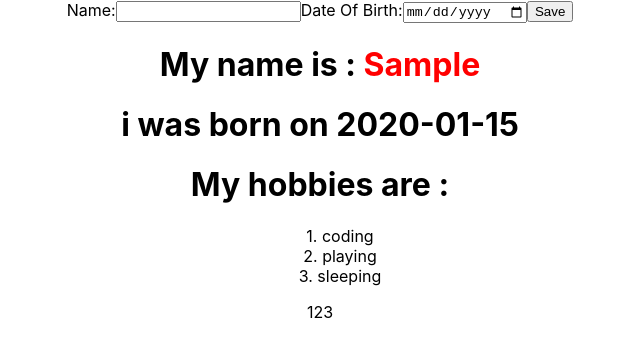
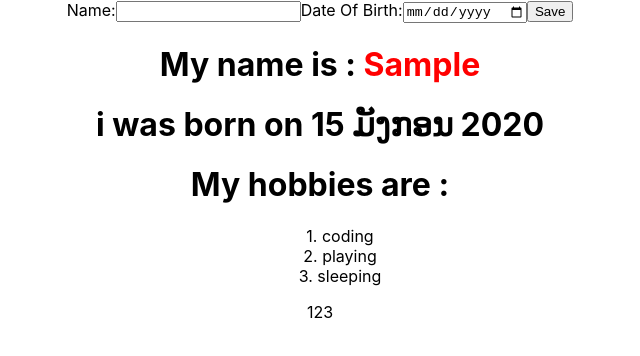
Before and after one commit to somphonee/starter-react-app, a React (Create React App) app: page / in a window 1280 px wide. Both pictures are taken after typing "Sample", "2020-01-15" into the empty fields and a click on the button "Save". Shown: the top 356 px of the page, without its empty margins (320-960 px from the left). Built offline with nearby package versions, Linux system fonts and the light colour scheme.

Commit message:
[ADD] integrate dayjs for date formatting and add Buddhist Era support

```diff
--- a/package.json
+++ b/package.json
@@ -6,6 +6,8 @@
     "@testing-library/jest-dom": "^5.14.1",
     "@testing-library/react": "^13.0.0",
     "@testing-library/user-event": "^13.2.1",
+    "dayjs": "^1.11.13",
+    "dayjs-plugin-utc": "^0.1.2",
     "prop-types": "^15.8.1",
     "react": "^19.0.0",
     "react-dom": "^19.0.0",
--- a/src/App.jsx
+++ b/src/App.jsx
@@ -1,6 +1,19 @@
 import React, { useState } from 'react';
 import './App.css';
-import PropTypes, { string } from "prop-types";
+import PropTypes from "prop-types";
+
+import "dayjs/locale/lo";
+import dayjs from 'dayjs';
+import bhuddishtEra from 'dayjs/plugin/buddhistEra';
+import localizedFormat from 'dayjs/plugin/localizedFormat';
+
+
+dayjs.locale('lo');
+dayjs.extend(localizedFormat);
+dayjs.extend(bhuddishtEra);
+
+
+
 
 
 
@@ -8,7 +21,7 @@ const SelfIntroddution = ({ name = 'unknown', dateOfBirth, hobbies = [] }) => {
   return (
     <div>
       <h1>My name is : <span style={{ color: 'red' }}>{name}</span> </h1>
-      {dateOfBirth ? <h1> i was born on {dateOfBirth} </h1> : null}
+      {dateOfBirth ? <h1> i was born on {dayjs(dateOfBirth).format("D MMMM YYYY")} </h1> : null}
       {hobbies.length === 0 ? null :
         <div>
           <h1>My hobbies are : </h1>
```
Also changed, not shown: 1 other file (tests, documents, lock files or other folders).
